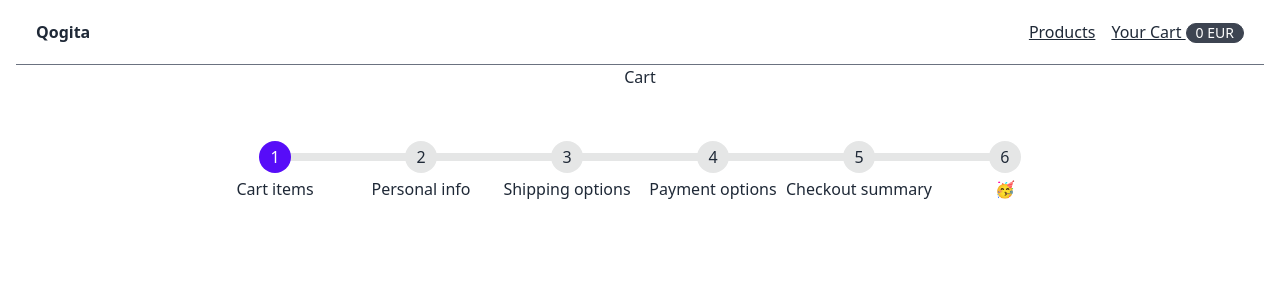
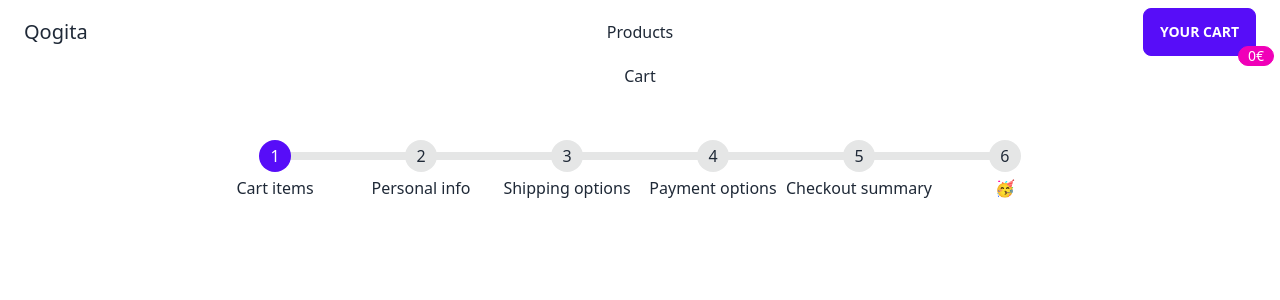
Before and after one commit to lajoskvcs/nextjs-shopping-cart, a Next.js app: page /cart in a window 1280 px wide. Shown: the top 300 px of the page. Built offline with nearby package versions, Linux system fonts and the light colour scheme.

Commit message:
#4/feat: Refactored menu layout

```diff
--- a/src/components/Layout/index.tsx
+++ b/src/components/Layout/index.tsx
@@ -4,36 +4,40 @@ import Link from 'next/link'
 import { useAppContext } from '@/store'
 
 import AnimatedCartTotal from '@/ui/AnimatedCartTotal'
+import { useRouter } from 'next/router'
 
 type Props = {
 	children: ReactNode;
 };
 
 const Layout = ({children}: Props) => {
+	const router = useRouter()
 	const appContext = useAppContext()
 	const [cartTotal, setCartTotal] = useState(0)
 	// NOTE: Prevent hydration error
 	useEffect(() => {
 		setCartTotal(appContext.cart.reduce((total, currentValue) => total + currentValue.recommendedRetailPrice * currentValue.quantity, 0))
 	})
+	const navigateTo = (url: string) => router.push(url)
 	return (
 		<div className="container mx-auto px-4">
-			<div className="flex justify-between border-1 border-gray-500 border-b p-5">
-				<strong>Qogita</strong>
-				<nav>
-					<ul className="flex gap-4">
-						<li>
-							<Link href="/">
-								<a className="underline">Products</a>
-							</Link>
-						</li>
-						<li>
-							<Link href="/cart">
-								<a className="underline">Your Cart <AnimatedCartTotal value={cartTotal} currency="EUR"/></a>
-							</Link>
-						</li>
+			<div className="navbar bg-base-100">
+				<div className="navbar-start">
+					<a className="normal-case text-xl">Qogita</a>
+				</div>
+				<div className="navbar-center hidden lg:flex">
+					<ul className="menu menu-horizontal p-0">
+						<li><Link href="/"><a className={(router.route === '/') ? 'active' : ''}>Products</a></Link></li>
 					</ul>
-				</nav>
+				</div>
+				<div className="navbar-end">
+					<div className="indicator">
+						<AnimatedCartTotal value={cartTotal} currency="EUR"/>
+						<button className={`btn ${(router.route === '/cart') ? 'btn-primary' : ''}`} onClick={() => navigateTo('/cart')}>
+							Your Cart
+						</button>
+					</div>
+				</div>
 			</div>
 			{children}
 		</div>
--- a/src/components/ui/AnimatedCartTotal.tsx
+++ b/src/components/ui/AnimatedCartTotal.tsx
@@ -21,7 +21,7 @@ function AnimatedCartTotal({value, currency}: AnimatedCartTotalProps) {
 		})
 	}, [value])
 
-	return <span className="badge badge-md">{displayValue} {currency}</span>
+	return <span className="indicator-item indicator-bottom badge badge-secondary">{displayValue}€</span>
 }
 
 export default AnimatedCartTotal
```
